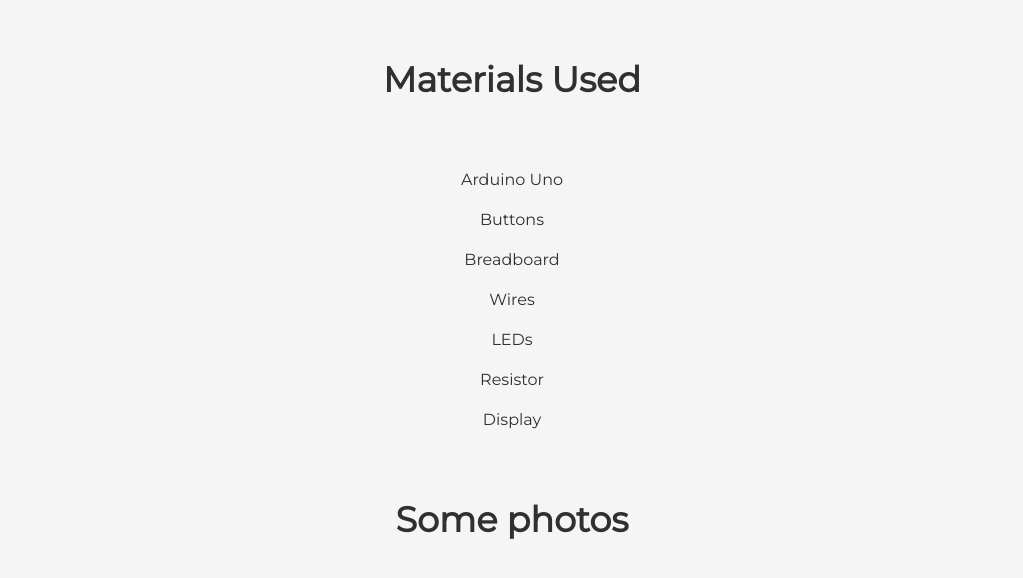
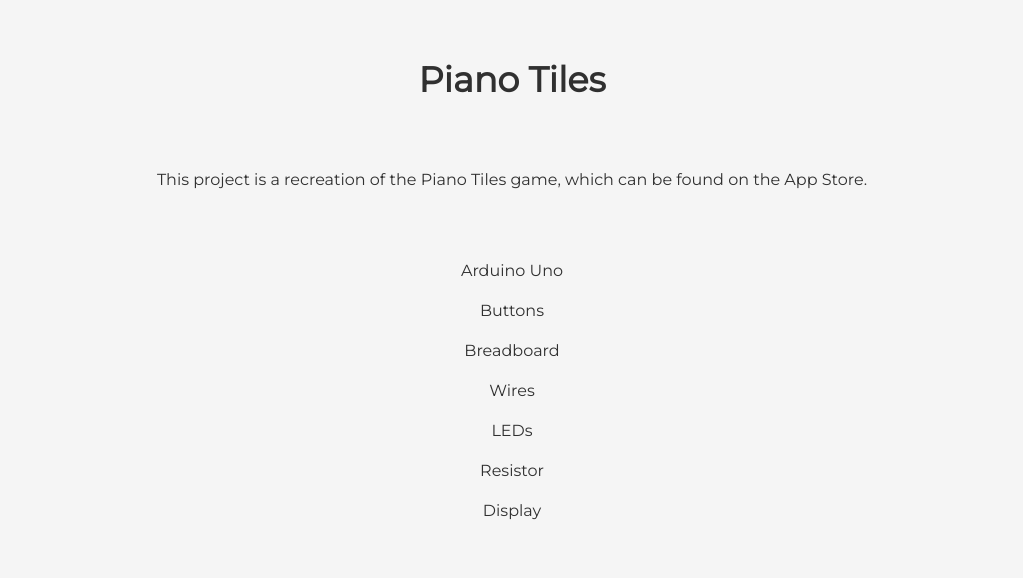
Before and after one commit to mizutahana/mizutahana_old_website, a plain HTML site: page pianoTiles.html in a window 1280 px wide. Shown: the top 578 px of the page, without its empty margins (128-1151 px from the left). Drawn offline with Linux system fonts and the light colour scheme.

Commit message:
Update pianoTiles.html

```diff
--- a/pianoTiles.html
+++ b/pianoTiles.html
@@ -9,7 +9,8 @@
 </head>
 
 <body>
-    <h5>Materials Used</h5>
+    <h5>Piano Tiles</h5>
+    <p>This project is a recreation of the Piano Tiles game, which can be found on the App Store.</p><br>
     <p>
         Arduino Uno<br>
         Buttons<br>
```
